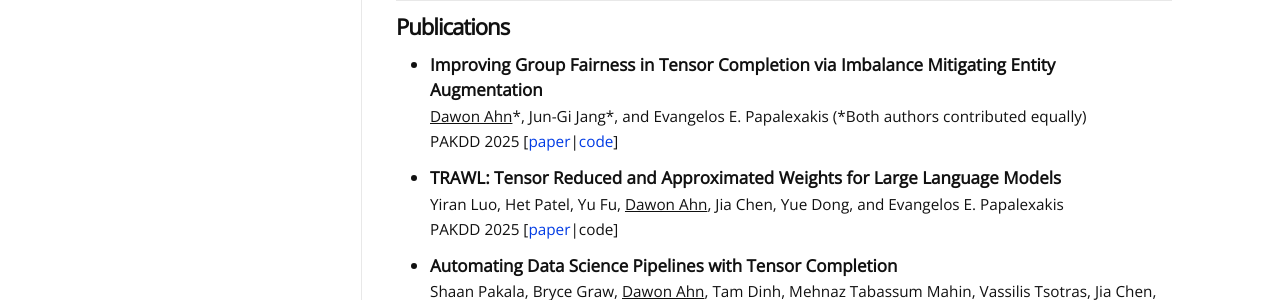
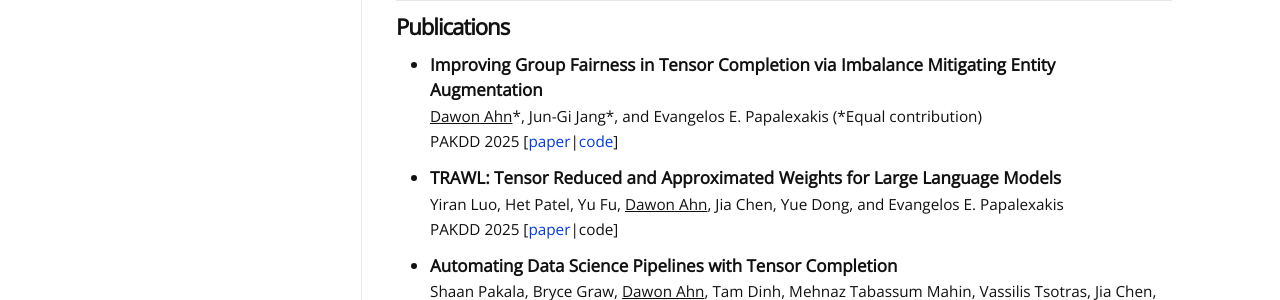
Before and after one commit to dawonahn/dawonahn.github.io, a Jekyll site: the page built from index.html, in a window 1280 px wide. Shown: the part 452-752 px from the top of the page. Built offline with Jekyll 4.4.1, drawn with Linux system fonts in a browser that asks for light colours; nearby versions of some CDN libraries; some web fonts are replaced; the list of posts is cut into pages by our own code.

Commit message:
Update home.html

```diff
--- a/_layouts/home.html
+++ b/_layouts/home.html
@@ -38,7 +38,7 @@ layout: default
       <ul>
         <li>
           <b>Improving Group Fairness in Tensor Completion via Imbalance Mitigating Entity Augmentation</b><br>
-          <p2><u>Dawon Ahn</u>*, Jun-Gi Jang*, and Evangelos E. Papalexakis (*Both authors contributed equally)<br>
+          <p2><u>Dawon Ahn</u>*, Jun-Gi Jang*, and Evangelos E. Papalexakis (*Equal contribution)<br>
           <p2>PAKDD 2025 [<a href="https://arxiv.org/pdf/2507.20542">paper</a>|<a href="https://github.com/dawonahn/STAFF">code</a>]</p2>
         </li>
         <li>
```
